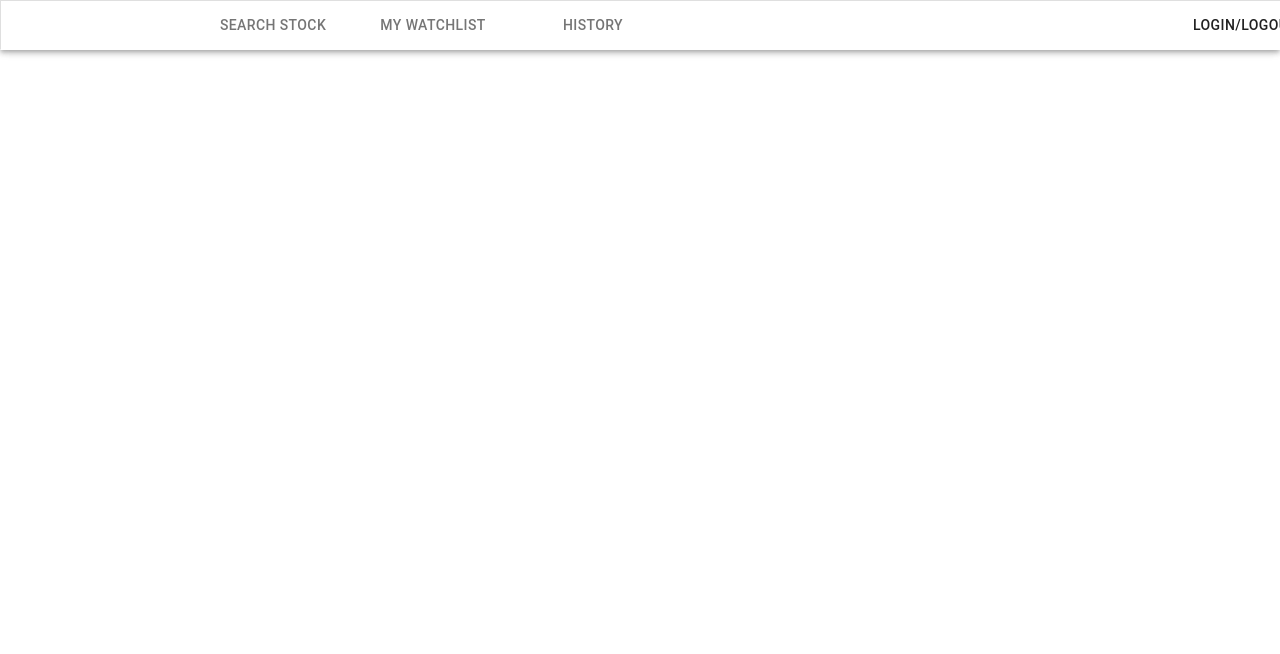
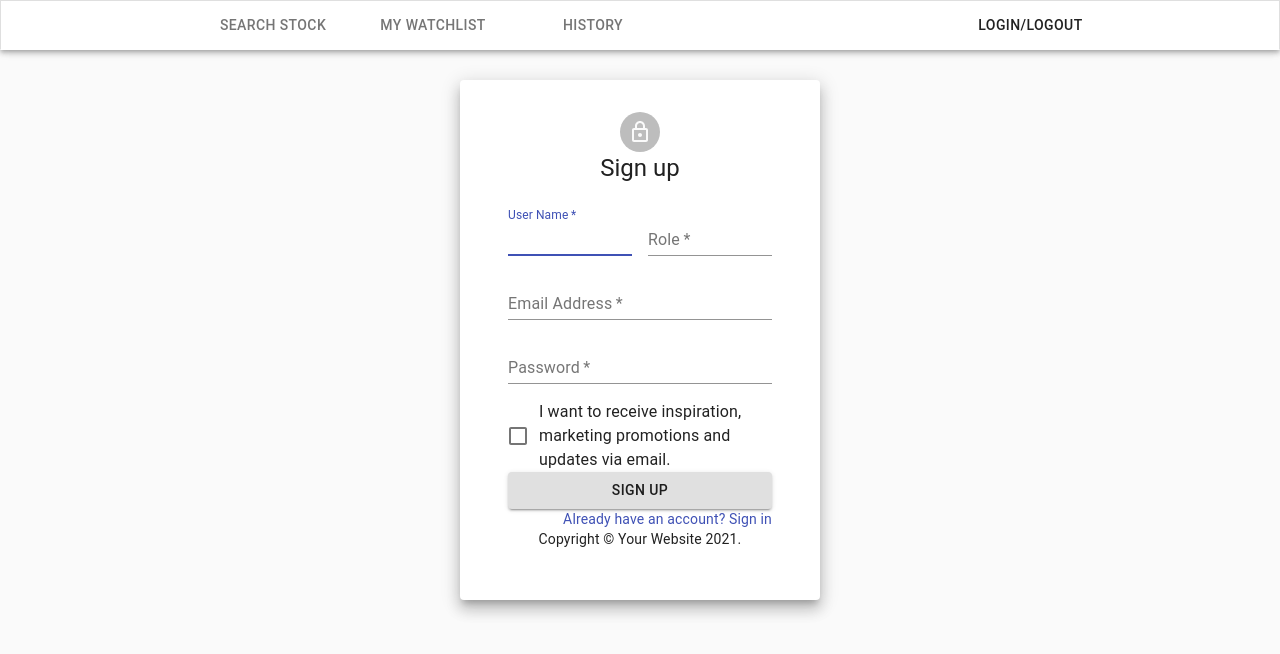
Before and after one commit to HarrisonTheG/React-Stock-Frontend, a React (Create React App) app: page /register in a window 1280 px wide. Shown: the top 654 px of the page. Built offline with nearby package versions, Linux system fonts and the light colour scheme.

Commit message:
login and register

```diff
--- a/src/App.js
+++ b/src/App.js
@@ -6,6 +6,7 @@ import Navbar from './components/Navbar/Navbar.jsx'
 import SearchStock from './components/Search_Stock/SearchStock.jsx'
 import Watchlist from './components/Watchlist/Watchlist.jsx'
 import History from './components/History/History.jsx'
+import Register from './components/Login/Register'
 
 
 function App() {
@@ -18,6 +19,7 @@ function App() {
         <Route exact path="/watchlist" component={Watchlist}></Route>
         <Route exact path="/history" component={History}></Route>
         <Route exact path="/login" component={Login}></Route>
+        <Route exact path="/register" component={Register}></Route>
       </Switch>
     </div>
   );
--- a/src/components/Login/Login.jsx
+++ b/src/components/Login/Login.jsx
@@ -14,20 +14,37 @@ import {
 } from "@material-ui/core";
 import { loginStyles } from "../../stylings/LoginStyle.js";
 import LockOutlinedIcon from "@material-ui/icons/LockOutlined";
+import{useHistory,useParams} from 'react-router-dom';
+import UserService from '../../services/UserService';
 
 const Login = () => {
+  const history=useHistory();
   //Styles
   const classes = loginStyles();
 
-  const [email, setEmail] = useState("");
-  const [password, setPassword] = useState("");
+  const [userName, setuserName] = useState("");
+  const [password, setpassword] = useState("");
 
   function validateForm() {
-    return email.length > 0 && password.length > 0;
+    return userName.length > 0 && password.length > 0;
   }
+
+  const loginSuccessOrFail=(response)=>{
+    if(response.status===200){
+      history.push("/watchlist");
+    }
+    else{
+      console.log(response.status);
+
+    }
+    return;
+  };
 
   function handleSubmit(event) {
     event.preventDefault();
+    validateForm();
+    const loginuser={username:userName,password:password}
+    UserService.authenticateUser(loginuser).then(res=>(loginSuccessOrFail(res)));
   }
 
   return (
@@ -40,11 +57,14 @@ const Login = () => {
           <h2>Sign In</h2>
         </Grid>
         <Box height="32px"></Box>
+        <form onSubmit={handleSubmit}>
         <TextField
           label="Username"
           placeholder="Enter username"
           fullWidth
           required
+          value={userName}
+          onChange={(e)=>setuserName(e.target.value)}
         ></TextField>
         <Box height="10px"></Box>
         <TextField
@@ -53,6 +73,8 @@ const Login = () => {
           placeholder="Enter password"
           fullWidth
           required
+          value={password}
+          onChange={(e)=>setpassword(e.target.value)}
         ></TextField>
         <Box height="10px"></Box>
         <FormControlLabel
@@ -64,14 +86,16 @@ const Login = () => {
         <Button type="submit" color="primary" variant="contained" fullWidth>
           login
         </Button>
+        </form>
         <Typography className={classes.registerStyle}>
           Don't have any account yet? &nbsp;
-          <Link href="#" underline="hover">
+          <Link href="/register" underline="hover">
             Register here
           </Link>
         </Typography>
       </Paper>
     </Grid>
+
 
     //   <div className="Login">
     //     <Form onSubmit={handleSubmit}>
--- /dev/null
+++ b/src/components/Login/Register.jsx
@@ -0,0 +1,166 @@
+import * as React from 'react';
+import Avatar from '@material-ui/core/Avatar';
+import Button from '@material-ui/core/Button';
+import CssBaseline from '@material-ui/core/CssBaseline';
+import TextField from '@material-ui/core/TextField';
+import FormControlLabel from '@material-ui/core/FormControlLabel';
+import Checkbox from '@material-ui/core/Checkbox';
+import Link from '@material-ui/core/Link';
+import Grid from '@material-ui/core/Grid';
+import Box from '@material-ui/core/Box';
+import LockOutlinedIcon from '@material-ui/icons/LockOutlined';
+import Typography from '@material-ui/core/Typography';
+import Container from '@material-ui/core/Container';
+import {Paper} from "@material-ui/core";
+import { loginStyles } from "../../stylings/LoginStyle.js";
+import {useState} from 'react'
+import UserService from '../../services/UserService';
+import{useHistory,useParams} from 'react-router-dom';
+
+
+function Copyright(props) {
+
+  return (
+    <Typography variant="body2" color="text.secondary" align="center" {...props}>
+      {'Copyright © '}
+      <Link color="inherit" href="https://material-ui.com/">
+        Your Website
+      </Link>{' '}
+      {new Date().getFullYear()}
+      {'.'}
+    </Typography>
+  );
+}
+
+export default function SignUp() {
+  const [userName,setuserName]=useState('')
+  const [password,setpassword]=useState('')
+  const [email,setEmail]=useState('')
+  const [role,setrole]=useState('')
+  const history=useHistory();
+  const [register,setregister]=useState(false);
+
+  const handleSubmit = (event) => {
+    event.preventDefault();
+    // const data = new FormData(event.currentTarget);
+
+    // // eslint-disable-next-line no-console
+    // console.log({
+    //   email: data.get('email'),
+    //   password: data.get('password'),
+    // });
+
+    const newuser={username:userName,password:password,email:email,role:role}
+    console.log(JSON.stringify(newuser));
+
+    //UserService.addUser(newuser).then(res=>(res.status===200)?history.push("/watchlist"):console.log(res.status)).then(setregister(true));
+    UserService.addUser(newuser).then(res=>(registerSuccessOrFail(res)))
+  };
+
+
+  const registerSuccessOrFail=(response)=>{
+    if(response.status===200){
+      setregister(true);
+      history.push("/watchlist");
+    }
+    else{
+      console.log(response.status);
+
+    }
+    return;
+  };
+
+  return (
+    <Paper elevation={10} className={loginStyles().paperStyle}>
+    <Container component="main" maxWidth="xs">
+      <CssBaseline />
+      <Box
+        sx={{
+          marginTop: 8,
+          display: 'flex',
+          flexDirection: 'column',
+          alignItems: 'center',
+        }}
+      >
+        <Avatar sx={{ m: 1, bgcolor: 'secondary.main' }}>
+          <LockOutlinedIcon />
+        </Avatar>
+        <Typography component="h1" variant="h5">
+          Sign up
+        </Typography>
+        <Box component="form" noValidate onSubmit={handleSubmit} sx={{ mt: 3 }}>
+          <Grid container spacing={2}>
+            <Grid item xs={12} sm={6}>
+              <TextField
+                autoComplete="fname"
+                name="userName"
+                required
+                fullWidth
+                id="userName"
+                label="User Name"
+                autoFocus
+                value={userName}
+                onChange={(e)=>setuserName(e.target.value)}
+              />
+            </Grid>
+            <Grid item xs={12} sm={6}>
+              <TextField
+                required
+                fullWidth
+                id="Role"
+                label="Role"
+                name="Role"
+                autoComplete="role"
+                value={role}
+                onChange={(e)=>setrole(e.target.value)}
+              />
+            </Grid>
+            <Grid item xs={12}>
+              <TextField
+                required
+                fullWidth
+                id="email"
+                label="Email Address"
+                name="email"
+                autoComplete="email"
+                value={email}
+                onChange={(e)=>setEmail(e.target.value)}
+              />
+            </Grid>
+            <Grid item xs={12}>
+              <TextField
+                required
+                fullWidth
+                name="password"
+                label="Password"
+                type="password"
+                id="password"
+                autoComplete="current-password"
+                value={password}
+                onChange={(e)=>setpassword(e.target.value)}
+              />
+            </Grid>
+            <Grid item xs={12}>
+              <FormControlLabel
+                control={<Checkbox value="allowExtraEmails" color="primary" />}
+                label="I want to receive inspiration, marketing promotions and updates via email."
+              />
+            </Grid>
+          </Grid>
+          <Button type="submit" fullWidth variant="contained" sx={{ mt: 3, mb: 2 }}>
+            Sign Up
+          </Button>
+          <Grid container justifyContent="flex-end">
+            <Grid item>
+              <Link href="#" variant="body2">
+                Already have an account? Sign in
+              </Link>
+            </Grid>
+          </Grid>
+        </Box>
+      </Box>
+      <Copyright sx={{ mt: 5 }} />
+    </Container>
+    </Paper>
+  );
+}
--- /dev/null
+++ b/src/services/UserService.js
@@ -0,0 +1,30 @@
+import axios from 'axios';
+
+const USER_API_BASE_URL="http://localhost:5000/users"
+
+class UserService{
+    async addUser(User){
+        return await axios.post(USER_API_BASE_URL+"/add",JSON.stringify(User),{
+            headers:{
+                'Content-Type':'application/json'
+            }
+        }).then(response=>{
+            return response;
+        }).catch(error=>{
+            return error.response;
+        });
+      }
+
+    async authenticateUser(User){
+        return await axios.post("http://localhost:5000/login",JSON.stringify(User),{
+            headers:{
+                'Content-Type':'application/json'
+            }
+        }).then(response=>{
+            return response;
+        }).catch(error=>{
+            return error.response;
+        })
+    }
+}
+export default new UserService()
```
Also changed, not shown: src/components/Login/Register.js (deleted), 1 other file (tests, documents, lock files or other folders).
